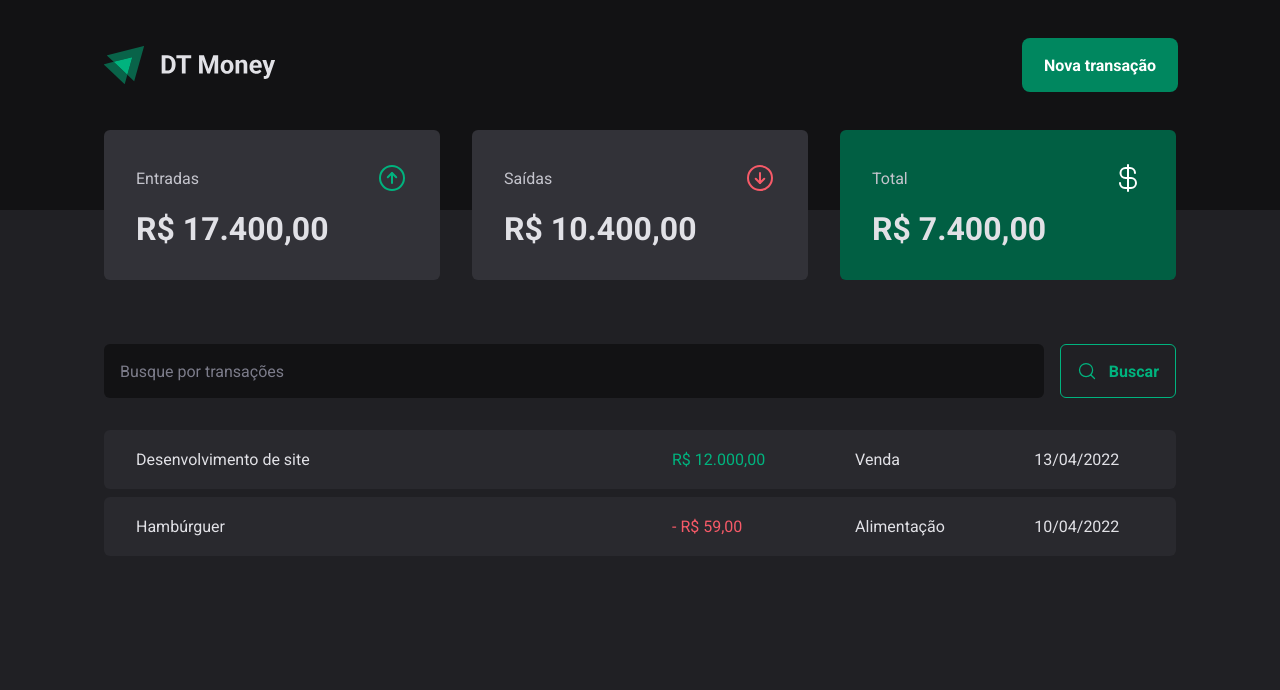
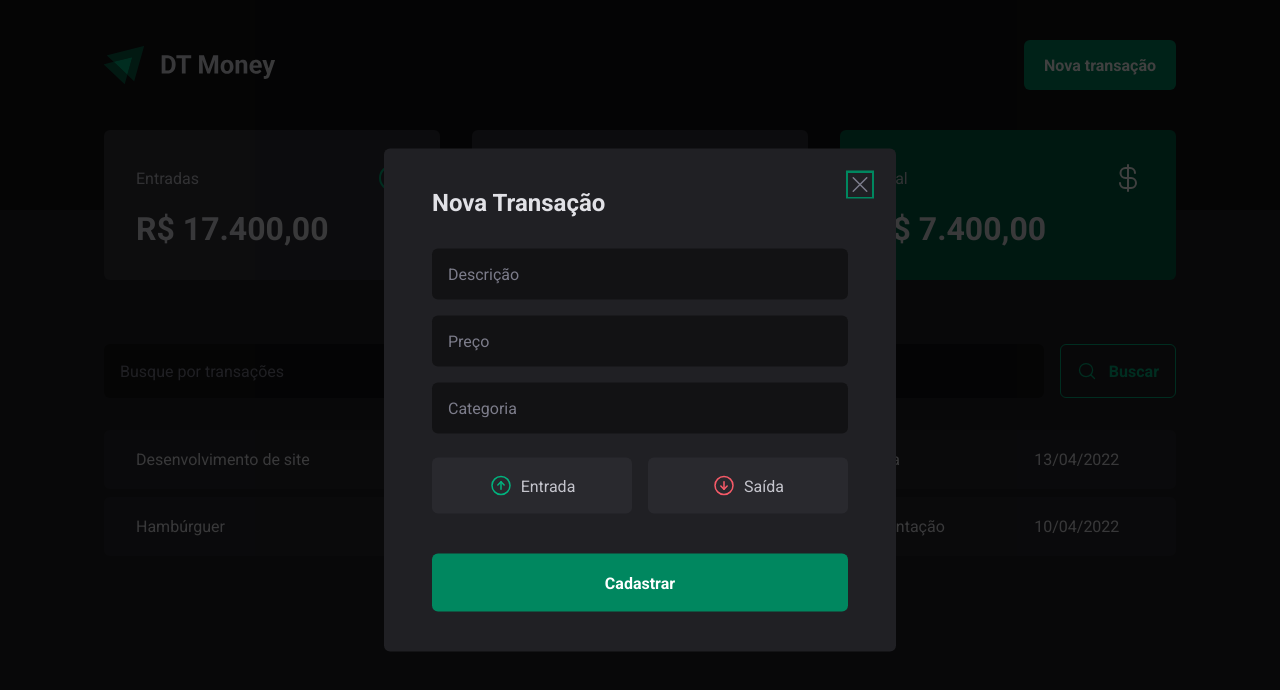
Before and after one commit to CtsLucas/DT-Money, a React (Vite) app: page / in a window 1280 px wide. Both pictures are taken after a click on the button "Nova transação". Shown: the top 690 px of the page. Built offline with nearby package versions, Linux system fonts and the light colour scheme.

Commit message:
feat: NewTransactionModal created

```diff
--- a/package.json
+++ b/package.json
@@ -9,6 +9,8 @@
     "preview": "vite preview"
   },
   "dependencies": {
+    "@radix-ui/react-dialog": "^1.0.2",
+    "@radix-ui/react-radio-group": "^1.1.0",
     "phosphor-react": "^1.4.1",
     "react": "^18.2.0",
     "react-dom": "^18.2.0",
--- a/src/components/Header/index.tsx
+++ b/src/components/Header/index.tsx
@@ -1,6 +1,9 @@
+import * as Dialog from '@radix-ui/react-dialog';
+
+import { NewTransactionModal } from '../NewTransactionModal';
+import logoImg from '../../assets/logo.svg';
+
 import { HeaderContainer, HeaderContent, NewTransactionButton } from './styles';
-
-import logoImg from '../../assets/logo.svg';
 
 export function Header() {
   return (
@@ -8,7 +11,13 @@
       <HeaderContent>
         <img src={logoImg} alt="" />
 
-        <NewTransactionButton>Nova transação</NewTransactionButton>
+        <Dialog.Root>
+          <Dialog.Trigger asChild>
+            <NewTransactionButton>Nova transação</NewTransactionButton>
+          </Dialog.Trigger>
+
+          <NewTransactionModal />
+        </Dialog.Root>
       </HeaderContent>
     </HeaderContainer>
   );
--- /dev/null
+++ b/src/components/NewTransactionModal/index.tsx
@@ -0,0 +1,45 @@
+import * as Dialog from '@radix-ui/react-dialog';
+import { ArrowCircleDown, ArrowCircleUp, X } from 'phosphor-react';
+import {
+  CloseButton,
+  Content,
+  Overlay,
+  TransactionType,
+  TransactionTypeButton,
+} from './styles';
+
+export function NewTransactionModal() {
+  return (
+    <Dialog.Portal>
+      <Overlay />
+
+      <Content>
+        <Dialog.Title>Nova Transação</Dialog.Title>
+
+        <CloseButton>
+          <X size={24} />
+        </CloseButton>
+
+        <form action="">
+          <input type="text" placeholder="Descrição" required />
+          <input type="number" placeholder="Preço" required />
+          <input type="text" placeholder="Categoria" required />
+
+          <TransactionType>
+            <TransactionTypeButton variant="income" value="income">
+              <ArrowCircleUp size={24} />
+              Entrada
+            </TransactionTypeButton>
+
+            <TransactionTypeButton variant="outcome" value="outcome">
+              <ArrowCircleDown size={24} />
+              Saída
+            </TransactionTypeButton>
+          </TransactionType>
+
+          <button type="submit">Cadastrar</button>
+        </form>
+      </Content>
+    </Dialog.Portal>
+  );
+}
--- /dev/null
+++ b/src/components/NewTransactionModal/styles.ts
@@ -0,0 +1,120 @@
+import styled from 'styled-components';
+import * as Dialog from '@radix-ui/react-dialog';
+import * as RadioGroup from '@radix-ui/react-radio-group';
+
+export const Overlay = styled(Dialog.Overlay)`
+  position: fixed;
+  width: 100vw;
+  height: 100vh;
+  inset: 0;
+  background: rgba(0, 0, 0, 0.75);
+`;
+
+export const CloseButton = styled(Dialog.Close)`
+  position: absolute;
+  background: transparent;
+  color: ${({ theme }) => theme['gray-500']};
+  border: 0;
+  top: 1.5rem;
+  right: 1.5rem;
+  line-height: 0;
+  cursor: pointer;
+`;
+
+export const Content = styled(Dialog.Content)`
+  min-width: 32rem;
+  border-radius: 6px;
+  padding: 2.5rem 3rem;
+  background: ${({ theme }) => theme['gray-800']};
+
+  position: fixed;
+  top: 50%;
+  left: 50%;
+  transform: translate(-50%, -50%);
+
+  form {
+    margin-top: 2rem;
+    display: flex;
+    flex-direction: column;
+    gap: 1rem;
+
+    input {
+      border-radius: 6px;
+      border: 0;
+      background: ${({ theme }) => theme['gray-900']};
+      color: ${({ theme }) => theme['gray-300']};
+      padding: 1rem;
+
+      &::placeholder {
+        color: ${({ theme }) => theme['gray-500']};
+      }
+    }
+
+    button[type="submit"] {
+      height: 58px;
+      border: 0;
+      background: ${({ theme }) => theme['green-500']};
+      color: ${({ theme }) => theme.white};
+      font-weight: bold;
+      padding: 0 1.25rem;
+      border-radius: 6px;
+      margin-top: 1.5rem;
+      cursor: pointer;
+
+      :hover {
+        background: ${({ theme }) => theme['green-700']};
+        transition: background-color 0.2s;
+      }
+    }
+  }
+`;
+
+export const TransactionType = styled(RadioGroup.Root)`
+  display: grid;
+  grid-template-columns: repeat(2, 1fr);
+  gap: 1rem;
+  margin-top: 0.5rem;
+`;
+
+interface TransactionTypeButtonProps {
+  variant: 'income' | 'outcome';
+}
+
+export const TransactionTypeButton = styled(RadioGroup.Item) <TransactionTypeButtonProps>`
+  background: ${({ theme }) => theme['gray-700']};
+  padding: 1rem;
+  display: flex;
+  align-items: center;
+  justify-content: center;
+  gap: 0.5rem;
+  border-radius: 6px;
+  border: 0;
+  color: ${({ theme }) => theme['gray-300']};
+  cursor: pointer;
+
+  &:focus {
+    box-shadow: ${({ variant, theme }) =>
+    variant === 'income'
+      ? `0 0 0 2px ${theme['green-500']}`
+      : `0 0 0 2px ${theme['red-500']}`};
+  }
+
+  svg {
+    color: ${({ variant, theme }) =>
+    variant === 'income' ? theme['green-300'] : theme['red-300']};
+  }
+
+  &[data-state='unchecked']:hover {
+    background: ${({ theme }) => theme['gray-600']};
+    transition: background-color 0.2s;
+  }
+
+  &[data-state="checked"] {
+    background: ${({ variant, theme }) =>
+    variant === 'income' ? theme['green-500'] : theme['red-500']};
+
+    svg {
+      color: ${({ theme }) => theme.white};
+    }
+  }
+`;
```
Also changed, not shown: 1 other file (tests, documents, lock files or other folders).
